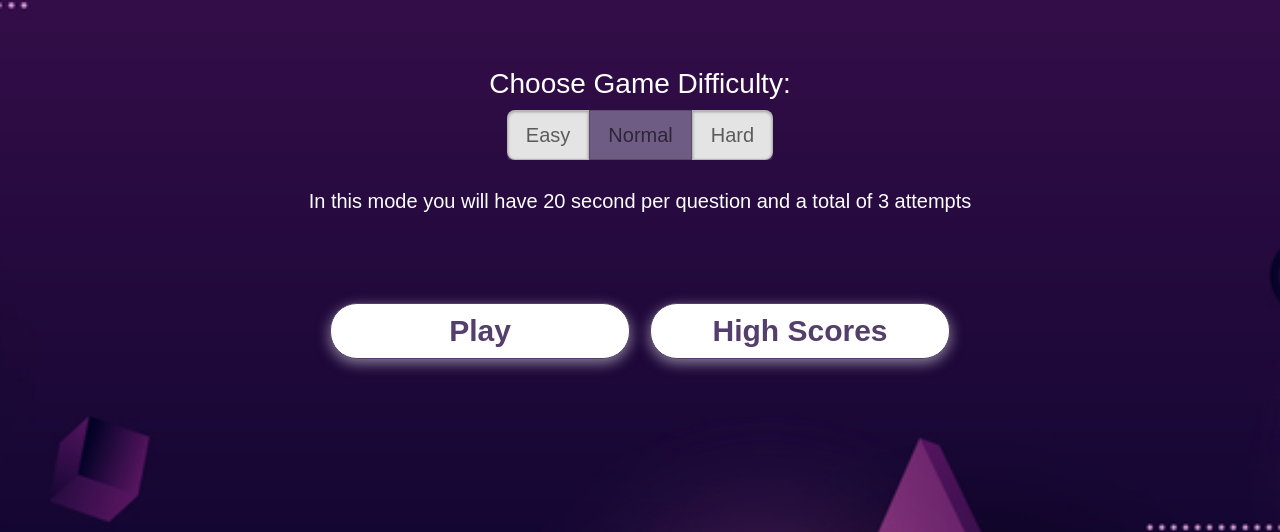
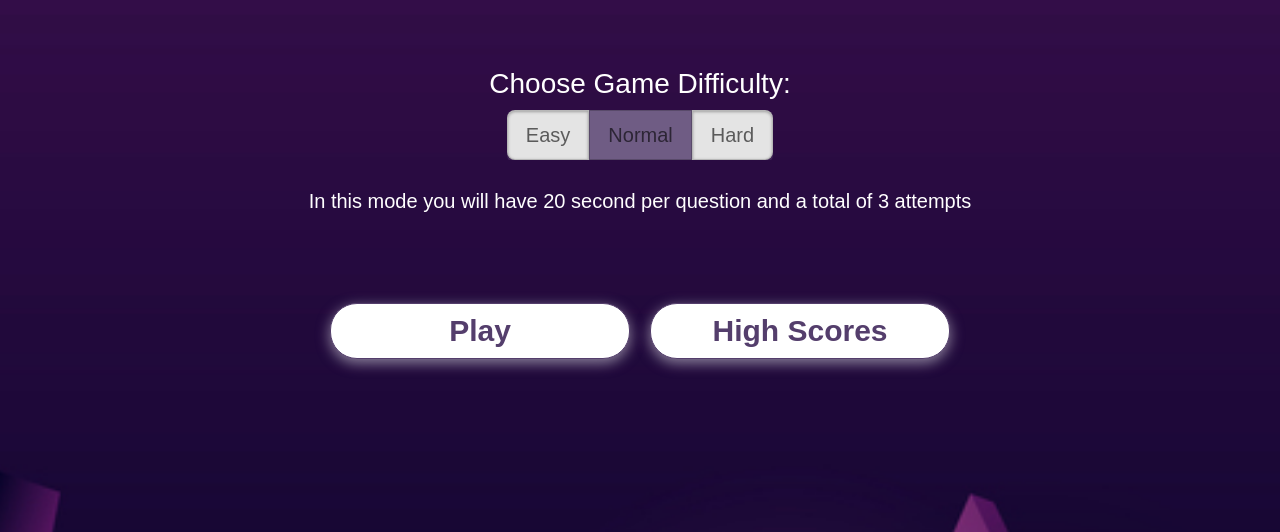
Before and after one commit to DanMenahem/Online-Quiz-Game, a plain HTML site: page index.html in a window 1280 px wide. Shown: the part 268-800 px from the top of the page. Drawn offline with Linux system fonts and the light colour scheme.

Commit message:
Update style.css

```diff
--- a/src/style.css
+++ b/src/style.css
@@ -1,7 +1,7 @@
 :root {
     background-image: url("/images/background.jpg");
     background-position: center;
-    background-size: 2200px;
+    background-size: 2600px;
     background-repeat: no-repeat;
     font-size: 62.5%;
 }
```
